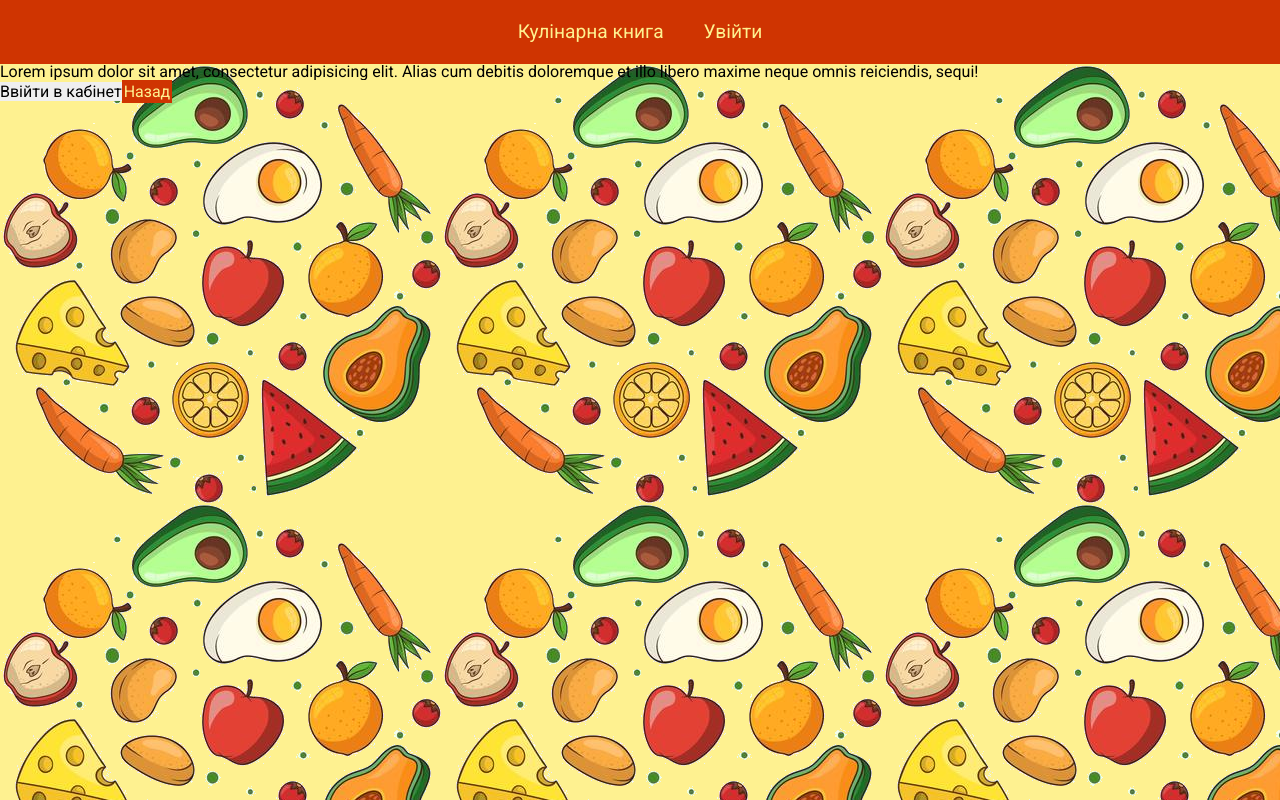
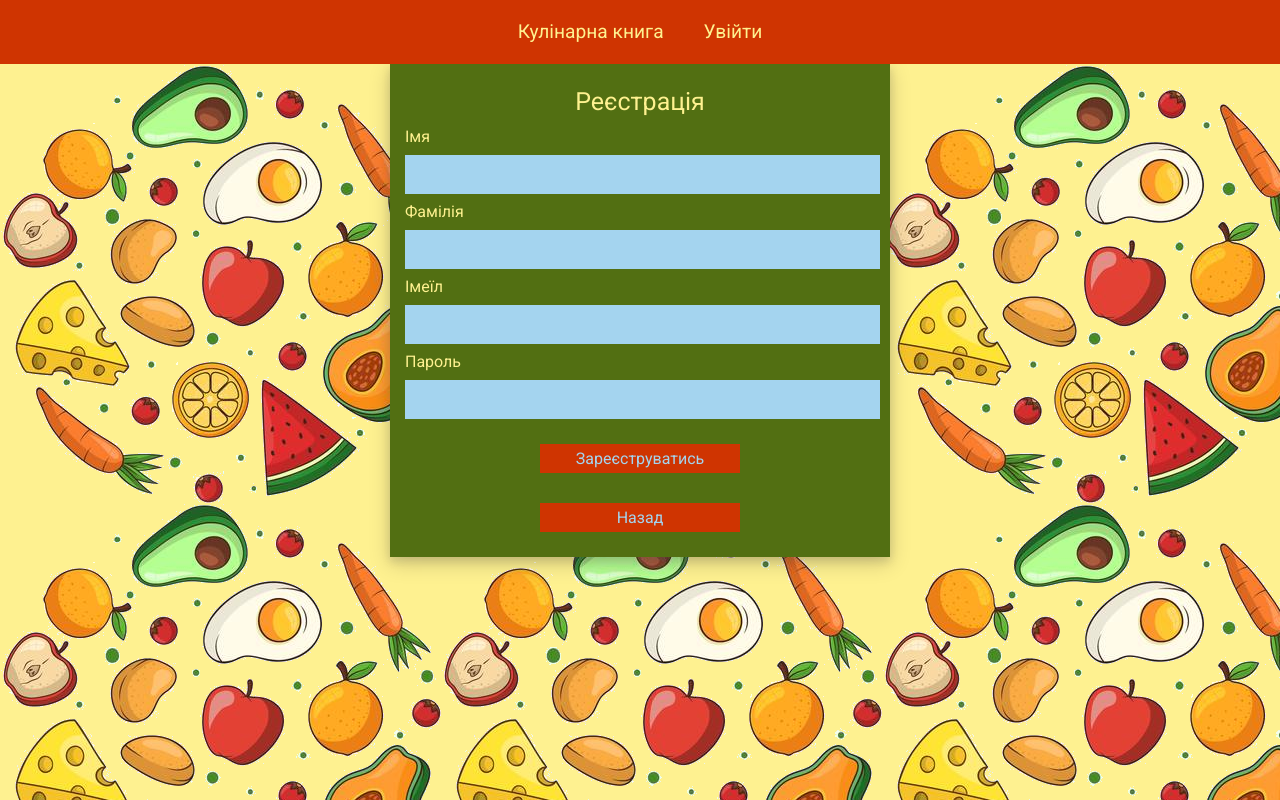
Before and after one commit to AmbeMO/diploma, an Angular app in the folder client/: page /login in a window 1280 px wide. Built offline with nearby package versions, Linux system fonts and the light colour scheme.

Commit message:
add videos

```diff
--- a/client/src/app/app-routing.module.ts
+++ b/client/src/app/app-routing.module.ts
@@ -20,9 +20,6 @@ const routes: Routes = [
   {
     path: 'admin', loadChildren: './admin/admin.module#AdminModule'
   },
-  // {
-  //   path: 'login', loadChildren: './login/login.module#LoginModule'
-  // }
 ];
 
 @NgModule({
--- a/client/src/app/cabinet/cabinet.component.html
+++ b/client/src/app/cabinet/cabinet.component.html
@@ -5,8 +5,7 @@
 
 
     <div [ngClass]="{invalid: form.get('title').touched && form.get('title').invalid}"
-         class="form-control"
-    >
+         class="form-control">
 
         <label for="title">Вкажіть назву:</label>
         <input id="title" type="text" formControlName="title">
--- a/client/src/app/recipe-page/recipe-page.component.html
+++ b/client/src/app/recipe-page/recipe-page.component.html
@@ -5,20 +5,25 @@
             <button routerLink="/" class="btn">Назад</button>
         </div>
 
+        <div class="info">
+            <p><span>Коротенький опис :</span>{{recipe.description}}</p>
+            <small>Вегетеріанський : {{recipe.is_vegeterian}}</small>
+        </div>
+
+        <div class="big__info">
+            <p><span>Склад : </span> {{recipe.ingridients}}</p>
+            <p><span>Опис : </span>{{recipe.how_to_cook}}</p>
+        </div>
+
+
         <div class="recipe__img">
             <img src="{{recipe.img_link}}" alt="recipe img">
         </div>
 
-        <div class="info">
-            <p>Коротенький опис :{{recipe.description}}</p>
-            <small>Вегетеріанський : {{recipe.is_vegeterian}}</small>
-        </div>
+        <div class="card__video">
+            <iframe [src]="cleanURL(recipe.video_link)"  width="560" height="315" frameborder="0" allowfullscreen>
 
-        <div>
-
-            <p>Склад: {{recipe.ingridients}}</p>
-            <strong>Опис:{{recipe.how_to_cook}}</strong>
-
+            </iframe>
 
         </div>
     </div>
--- a/client/src/app/recipe-page/recipe-page.component.scss
+++ b/client/src/app/recipe-page/recipe-page.component.scss
@@ -4,14 +4,25 @@
   background-color: #526f12;
   color: #fef190;
   padding: 20px;
+  display: flex;
+  flex-direction: column;
 
-
+.recipe__img{
+  width: 100%;
+  img{
+    width: 100%;
+    object-fit: cover;
+    box-shadow: 0 4px 8px 0 rgba(99, 98, 98, 0.2), 0 6px 20px 0 rgba(9, 9, 9, 0.19);
+  }
+}
   .header{
     display: flex;
     justify-content: space-between; //кнопку хом пейдж і тайтл в різні сторони
     align-items: center;
     h1{
       font-size: 1.5rem;
+      letter-spacing: 5px;
+      text-transform: uppercase;
     }
   }
 
@@ -27,3 +38,9 @@
     }
   }
 }
+p span {
+  font-weight: bold;
+}
+p {
+  padding: 10px 0px;
+}
--- a/client/src/app/recipe-page/recipe-page.component.ts
+++ b/client/src/app/recipe-page/recipe-page.component.ts
@@ -6,7 +6,10 @@ import {HttpClient} from '@angular/common/http';
 import {switchMap} from 'rxjs/operators';
 import {ActivatedRoute, Params} from '@angular/router';
 import {RecipeService} from '../shared/recipe.service';
-import {log} from "util";
+import {log} from 'util';
+import {SafePipe} from '../shared/safePipe.service';
+import {SafeUrl} from '@angular/platform-browser';
+import {DomSanitizer} from '@angular/platform-browser';
 
 @Component({
   selector: 'app-receipe-page',
@@ -14,24 +17,37 @@ import {log} from "util";
   styleUrls: ['./recipe-page.component.scss']
 })
 export class RecipePageComponent implements OnInit {
+    myUrl = 'https://www.youtube.com/embed/_S7WEVLbQ-Y';
+
+    TrustedUrl = this.sanitizer.bypassSecurityTrustResourceUrl(this.myUrl);
 
     recipe$: Observable<Recipe>;
 
     constructor(
         private route: ActivatedRoute,
-      private recipeService: RecipeService
-
-  ) { }
+        private recipeService: RecipeService,
+        private sanitizer: DomSanitizer
+    ) {
+    }
 
     ngOnInit() {
         console.log('1');
         this.recipe$ = this.route.params
             .pipe(switchMap((params: Params) => {
                 console.log('3');
-            return this.recipeService.getById(params['id'])
+                return this.recipeService.getById(params.id);
 
-        }))
+            }));
         console.log('2');
+
     }
 
+    cleanURL(oldURL ): SafeUrl {
+        return   this.sanitizer.bypassSecurityTrustResourceUrl(oldURL);
     }
+
+    // cleanURL(oldURL): SafeUrl {
+    //     return this.sanitizer.bypassSecurityTrustResourceUrl(oldURL);
+    //
+    // }
+}
--- a/client/src/app/shared/components/recipe/recipe.component.html
+++ b/client/src/app/shared/components/recipe/recipe.component.html
@@ -9,7 +9,7 @@
             <div class="card-header">
                 <h2>{{recipe.title}}</h2>
                 <p>{{recipe.description}}</p>
-                <p>{{recipe}}</p>
+
 
             </div>
 
@@ -24,5 +24,7 @@
             <img src="{{recipe.img_link}}" alt="recipe img">
         </div>
 
+
+
     </div>
   </div>
--- /dev/null
+++ b/client/src/app/shared/safePipe.service.ts
@@ -0,0 +1,10 @@
+import {Pipe, PipeTransform, SecurityContext} from '@angular/core';
+import { DomSanitizer} from '@angular/platform-browser';
+
+@Pipe({ name: 'safe' })
+export class SafePipe implements PipeTransform {
+    constructor(private sanitizer: DomSanitizer) {}
+    transform(url) {
+        return this.sanitizer.sanitize(SecurityContext.URL, url)
+    }
+}
--- a/client/src/app/user-create/user-create.component.html
+++ b/client/src/app/user-create/user-create.component.html
@@ -1,3 +1,21 @@
-<p>Lorem ipsum dolor sit amet, consectetur adipisicing elit. Alias cum debitis doloremque et illo libero maxime neque omnis reiciendis, sequi!</p>
-<button [routerLink]="['/login', 'cabinet']">Ввійти в кабінет</button>
-<button routerLink="/" class="btn">Назад</button>
+<div class="form">
+    <h1>Реєстрація</h1>
+    <div class="form-controll">
+        <label for="name">Імя</label>
+        <input type="text" id="name" [(ngModel)]="userName">
+
+        <label for="lastName">Фамілія</label>
+        <input type="text" id="lastName" [(ngModel)]="userLastName">
+
+        <label for="email">Імеїл</label>
+        <input type="email" id="email" [(ngModel)]="userMail">
+
+
+        <label for="password">Пароль</label>
+        <input type="password" id="password" [(ngModel)]="userPass">
+    </div>
+
+    <button (click)="send()" [routerLink]="['/login', 'cabinet']" class="btn">Зареєструватись</button>
+    <button routerLink="/" class="btn">Назад</button>
+
+</div>
--- a/client/src/app/user-create/user-create.component.scss
+++ b/client/src/app/user-create/user-create.component.scss
@@ -0,0 +1,44 @@
+.form{
+  padding: 10px;
+  display: flex;
+  flex-direction: column;
+  max-width: 500px;
+  color: #fef190;
+  box-shadow: 0 4px 8px 0 rgba(99, 98, 98, 0.2), 0 6px 20px 0 rgba(9, 9, 9, 0.19);
+  background-color: #526f12;
+  margin: 0 auto;
+
+  .form-control{
+    //margin: 100px;
+    display: flex;
+    flex-direction: column;
+  }
+  h1{
+    text-align: center;
+    font-size: 25px;
+    padding: 15px;
+  }
+
+}
+input[type=text], input[type=email], input[type=password]{
+  padding: 10px;
+  margin: 10px 5px;
+  display: flex;
+  width: 100%;
+  background-color: #a4d4ef;
+
+  border: none;
+}
+label{
+  padding: 5px;
+}
+button{
+  width: 90%;
+  align-self: center;
+  background-color: #cf3401;
+  border: none;
+  margin: 15px;
+  padding: 5px;
+  color: #a4d4ef;
+  color: #a4d4ef;
+}
--- a/client/src/app/user-create/user-create.component.ts
+++ b/client/src/app/user-create/user-create.component.ts
@@ -1,5 +1,9 @@
 
 import { Component, OnInit } from '@angular/core';
+import {FormGroup} from '@angular/forms';
+import {User} from '../shared/interfaces';
+import {HttpClient} from "@angular/common/http";
+
 
 @Component({
   selector: 'app-user-create',
@@ -7,10 +11,35 @@ import { Component, OnInit } from '@angular/core';
   styleUrls: ['./user-create.component.scss']
 })
 export class UserCreateComponent implements OnInit {
+  users: User[] = [];
+  userName = '';
+  userLastName = '';
+  userMail = '';
+  userPass = '';
 
-  constructor() { }
+  constructor(private http: HttpClient) { }
 
   ngOnInit() {
   }
 
+  send() {
+    if (!this.userMail.trim()) {
+      return
+    }
+    const newUser: User = {
+      email: this.userMail,
+      password: this.userPass,
+      name: this.userName,
+      lastName: this.userLastName
+    }
+    this.http.post<User>('http://localhost:8080/user', newUser)
+        .subscribe(user => {
+          console.log(user);
+          this.users.push(user);
+          this.userMail = '';
+          this.userPass = '';
+          this.userName = '';
+          this.userLastName = '';
+        })
+  }
 }
```
Also changed, not shown: client/src/app/app.module.ts (+10 -4 lines), client/src/app/shared/auth.service.ts (deleted, +0 -23 lines). Lines whose indentation alone changed are shown as unchanged.
